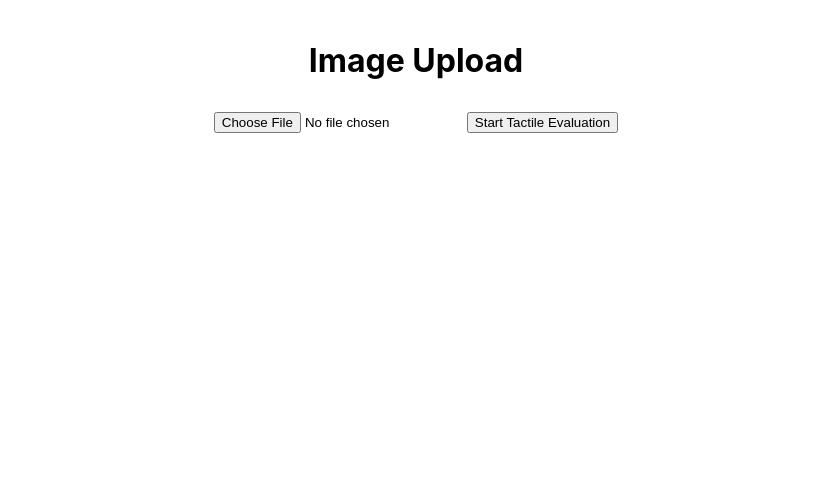
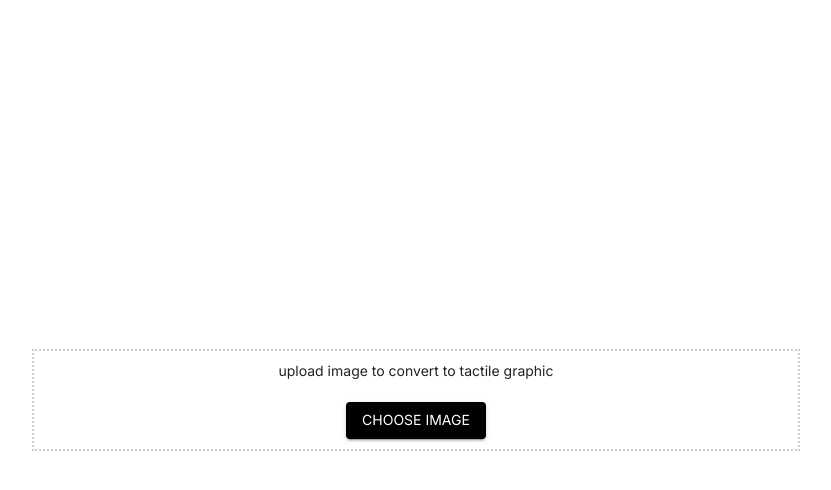
Before and after one commit to shljessie/T2Eval, a React (Create React App) app in the folder frontend/: page / in a window 1280 px wide. Shown: the top 490 px of the page, without its empty margins (224-1055 px from the left). Built offline with nearby package versions, Linux system fonts and the light colour scheme.

Commit message:
update the UI of the Image Upload Section

```diff
--- a/frontend/package.json
+++ b/frontend/package.json
@@ -3,11 +3,16 @@
   "version": "0.1.0",
   "private": true,
   "dependencies": {
+    "@emotion/react": "^11.14.0",
+    "@emotion/styled": "^11.14.0",
+    "@fontsource/inter": "^5.1.1",
+    "@mui/material": "^6.4.0",
     "@testing-library/jest-dom": "^5.14.1",
     "@testing-library/react": "^13.0.0",
     "@testing-library/user-event": "^13.2.1",
     "react": "^18.3.1",
     "react-dom": "^18.3.1",
+    "react-markdown": "^9.0.3",
     "react-router-dom": "^7.1.1",
     "react-scripts": "5.0.1",
     "web-vitals": "^2.1.0"
--- a/frontend/src/App.js
+++ b/frontend/src/App.js
@@ -1,14 +1,38 @@
+import "@fontsource/inter";
+
+import { CssBaseline, ThemeProvider, createTheme } from "@mui/material";
 import { Route, BrowserRouter as Router, Routes } from "react-router-dom";
 
 import Home from "./pages/Home";
 import React from "react";
 
+// Create a Material-UI theme
+const theme = createTheme({
+  palette: {
+    primary: {
+      main: "#000000", //black
+    },
+    secondary: {
+      main: "#808080", //gray
+    },
+    background: {
+      default: "white",
+    },
+  },
+  typography: {
+    fontFamily: "Inter, Basis Grotesque, sans-serif",
+  },
+});
+
 const App = () => (
-  <Router>
-    <Routes>
-      <Route path="/" element={<Home />} />
-    </Routes>
-  </Router>
+  <ThemeProvider theme={theme}>
+    <CssBaseline />
+    <Router>
+      <Routes>
+        <Route path="/" element={<Home />} />
+      </Routes>
+    </Router>
+  </ThemeProvider>
 );
 
 export default App;
--- a/frontend/src/components/ImageUpload.js
+++ b/frontend/src/components/ImageUpload.js
@@ -1,4 +1,15 @@
+import {
+  Box,
+  Button,
+  Card,
+  CardContent,
+  CardMedia,
+  Stack,
+  Typography,
+} from "@mui/material";
 import React, { useState } from "react";
+
+import ReactMarkdown from "react-markdown";
 
 const ImageUpload = () => {
   const [selectedImage, setSelectedImage] = useState(null);
@@ -65,37 +76,108 @@ const ImageUpload = () => {
   };
 
   return (
-    <div style={{ padding: "20px", textAlign: "center" }}>
-      <h1>Image Upload</h1>
-      <form onSubmit={handleSubmit}>
+    <Box
+      sx={{
+        display: "flex",
+        flexDirection: "column",
+        alignItems: "center",
+        justifyContent: "center",
+        minHeight: "100vh",
+      }}
+    >
+      {/* Dotted Box */}
+      <Box
+        sx={{
+          padding: "10px",
+          textAlign: "center",
+          width: "60%",
+          border: "2px dotted #ccc",
+          display: "flex",
+          flexDirection: "column",
+          alignItems: "center",
+        }}
+      >
+        <Typography variant="body2" component="h1" gutterBottom>
+          upload image to convert to tactile graphic
+        </Typography>
+        <form>
+          <Stack spacing={2} alignItems="center">
             <input
+              id="file-input"
               type="file"
               accept="image/*"
+              style={{ display: "none" }}
               onChange={handleFileChange}
-          style={{ marginBottom: "10px" }}
             />
-        {uploadStatus && <p style={{ color: "red" }}>{uploadStatus}</p>}
+            <label htmlFor="file-input">
+              <Button variant="contained" component="span" color="primary">
+                Choose Image
+              </Button>
+            </label>
+            {uploadStatus && (
+              <Typography variant="body2" color="error">
+                {uploadStatus}
+              </Typography>
+            )}
             {preview && (
-          <div>
-            <h2>Preview:</h2>
-            <img
-              src={preview}
+              <Card sx={{ maxWidth: 300 }}>
+                <CardMedia
+                  component="img"
+                  image={preview}
                   alt="Selected Preview"
-              style={{ maxWidth: "30%", maxHeight: "30%", marginTop: "10px" }}
                 />
-          </div>
+                <CardContent>
+                  <Typography variant="body2" color="textSecondary">
+                    Preview of your uploaded image.
+                  </Typography>
+                </CardContent>
+              </Card>
             )}
-        <button type="submit" style={{ marginTop: "10px" }}>
-          Start Tactile Evaluation
-        </button>
+          </Stack>
         </form>
+      </Box>
+
+      {/* Evaluation Result */}
+      {selectedImage && (
+        <Box
+          sx={{
+            textAlign: "center",
+            border: "2px solid #ccc",
+            borderRadius: "8px",
+            padding: "16px",
+            width: "60%",
+            margin: "10px auto", // Center horizontally with vertical margin
+          }}
+        >
+          {/* Title */}
+          <Typography variant="body2" component="h2" sx={{ fontWeight: "bold", textAlign: "start" }}>
+            Tactile Graphic Evaluation Result
+          </Typography>
+
+          {/* Markdown Content */}
           {evaluationResult && (
-        <div style={{ marginTop: "20px" }}>
-          <h2>Evaluation Result:</h2>
-          <p>{evaluationResult}</p>
-        </div>
+            <Typography
+              component="div"
+              variant="body2"
+              sx={{ textAlign: "left", marginTop: "20px" }}
+            >
+              <ReactMarkdown>{evaluationResult}</ReactMarkdown>
+            </Typography>
           )}
-    </div>
+
+          {/* Evaluate Button */}
+          <Button
+            type="submit"
+            variant="contained"
+            color="primary"
+            sx={{ marginTop: "20px"}}
+            onClick={handleSubmit} // Trigger form submission
+          >
+            Evaluate Tactile Compatibility
+          </Button>
+        </Box>
+      )}
+          </Box>
         );
 };
 
```
Also changed, not shown: 2 other files (tests, documents, lock files or other folders). Lines whose indentation alone changed are shown as unchanged.
